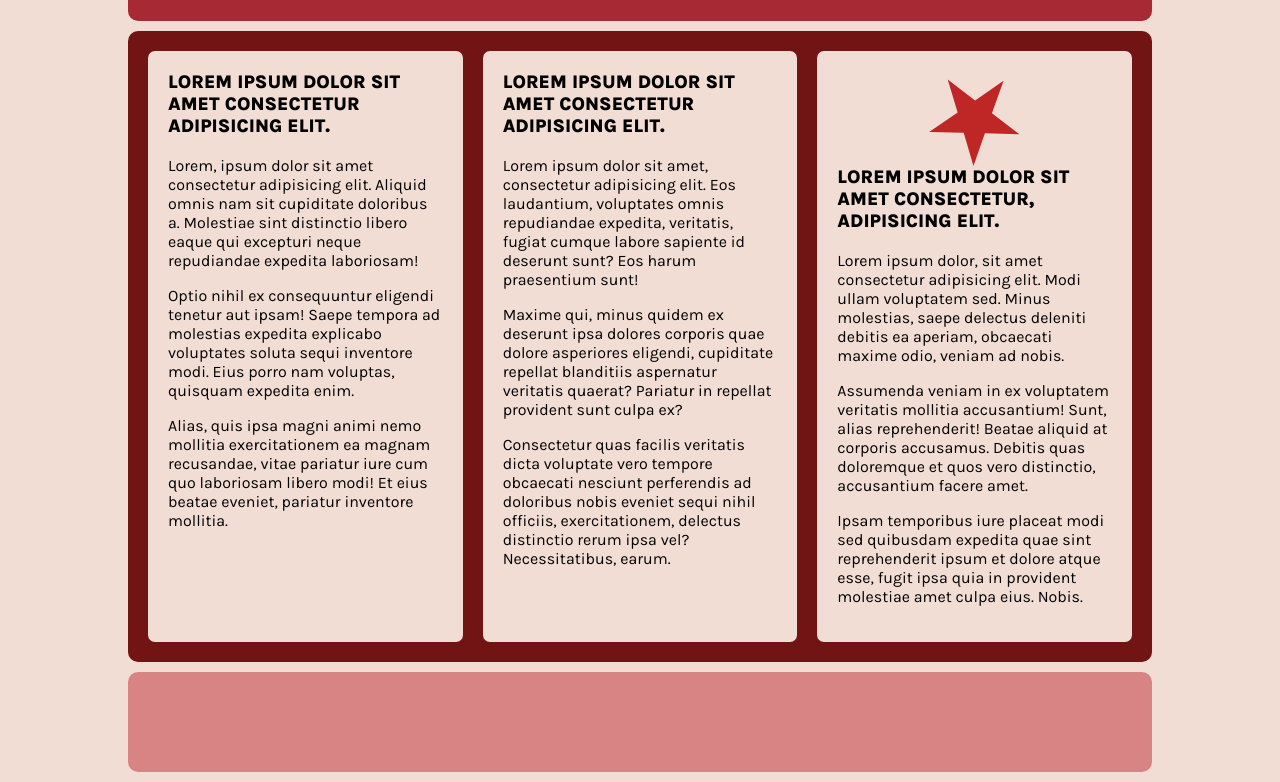
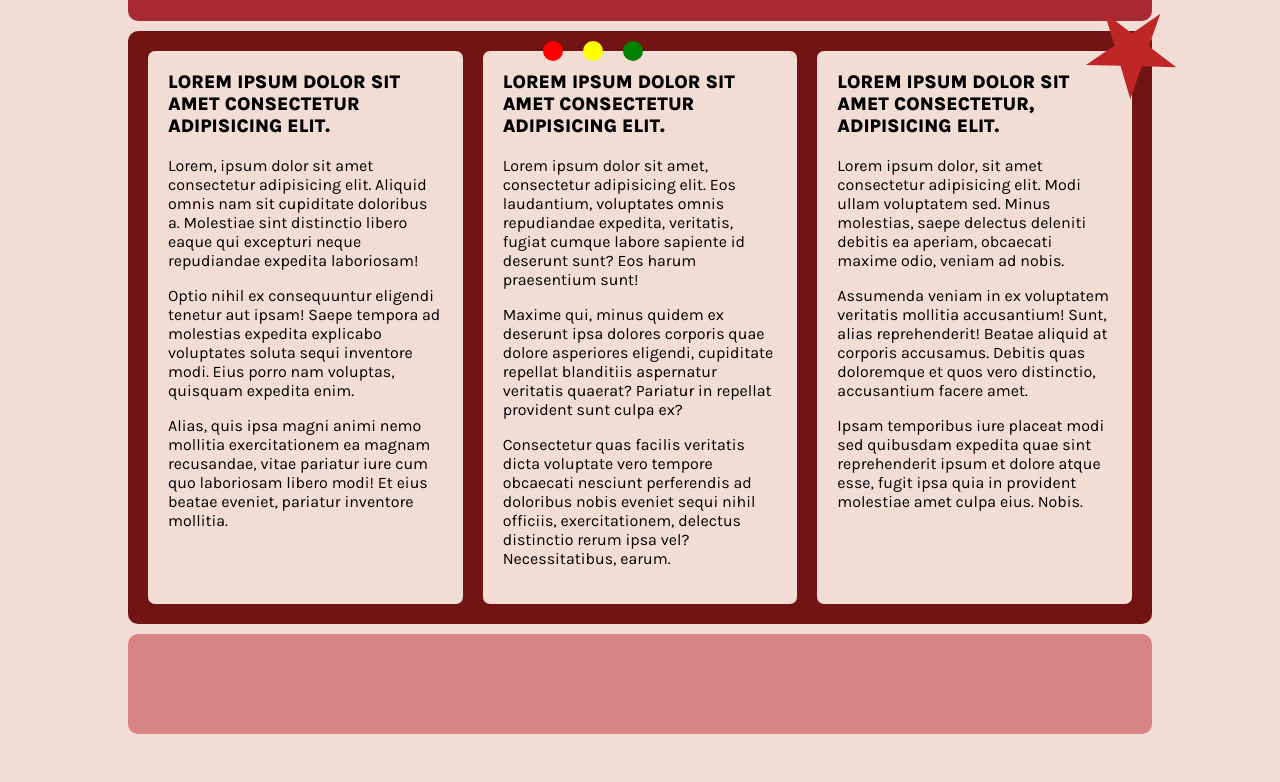
Before and after one commit to ernestomontellano-ucb/posiciones_transformaciones, a plain HTML site: page index.html in a window 1280 px wide. Shown: the part 89-871 px from the top of the page. After the commit the page ends 833 px from the top, so only its background shows below. Drawn offline with Linux system fonts and the light colour scheme.

Commit message:
tres circulos

```diff
--- a/css/estilos.css
+++ b/css/estilos.css
@@ -12,7 +12,6 @@ body{
 }
 .contenedor{
     width: 80%;
-
     margin:  auto;
     display: grid;
     grid-template-columns: 1;
@@ -52,6 +51,10 @@ header h1{
     border-radius: 7px;
     padding: 20px;
 }
+.subgrid .col:nth-child(3), .subgrid .col:nth-child(2){
+    position: relative;
+}
+
 .col h3{
     font-weight: 800;
     margin-bottom: 1em;
@@ -69,5 +72,27 @@ header h1{
     aspect-ratio: 1;
     clip-path: polygon(97.15% 66.64%,60.78% 65.65%,48.74% 99.98%,38.45% 65.09%,2.07% 64.25%,32.08% 43.68%,21.64% 8.82%,50.48% 31.01%,80.4% 10.3%,68.21% 44.58%);
     background: #BF2626;
-    transform:
+    position:absolute;
+    top:-47px;
+    right: -47px;
+
 }
+.circ{
+    width: 20px;
+    height: 20px;
+    border-radius: 50%;
+    position: absolute;
+    top:-10px;
+}
+.rojo{
+    background: red;
+    left:60px;
+}
+.amarillo{
+    background: yellow;
+    left:100px;
+}
+.verde{
+    background: green;
+    left:140px;
+}
--- a/index.html
+++ b/index.html
@@ -20,6 +20,9 @@
                   <p>Alias, quis ipsa magni animi nemo mollitia exercitationem ea magnam recusandae, vitae pariatur iure cum quo laboriosam libero modi! Et eius beatae eveniet, pariatur inventore mollitia.</p>
                 </div>
                 <div class="col">
+                    <div class="circ rojo"></div>
+                    <div class="circ amarillo"></div>
+                    <div class="circ verde "></div>
                     <h3>Lorem ipsum dolor sit amet consectetur adipisicing elit.</h3>
                     <p>Lorem ipsum dolor sit amet, consectetur adipisicing elit. Eos laudantium, voluptates omnis repudiandae expedita, veritatis, fugiat cumque labore sapiente id deserunt sunt? Eos harum praesentium sunt!</p>
                     <p>Maxime qui, minus quidem ex deserunt ipsa dolores corporis quae dolore asperiores eligendi, cupiditate repellat blanditiis aspernatur veritatis quaerat? Pariatur in repellat provident sunt culpa ex?</p>
```
